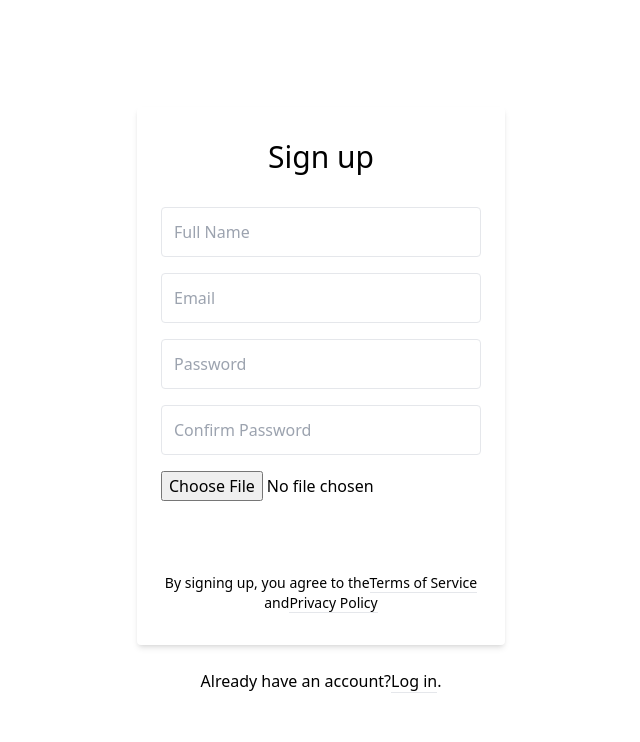
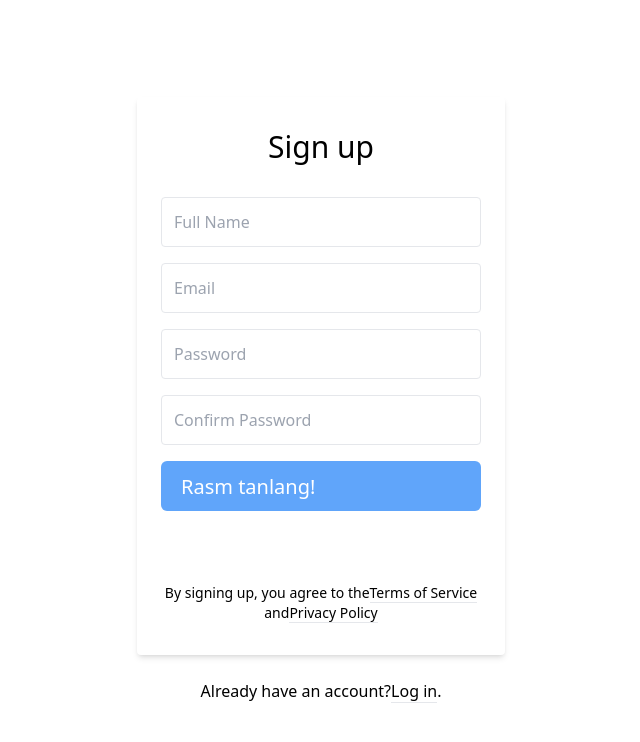
Before and after one commit to kodirov8788/telegram-clone-tailwind, a React (Create React App) app: page /register in a window 1280 px wide. Shown: the top 742 px of the page, without its empty margins (319-959 px from the left). Built offline with nearby package versions, Linux system fonts and the light colour scheme.

Commit message:
dasdasda

```diff
--- a/src/pages/Register.js
+++ b/src/pages/Register.js
@@ -1,4 +1,5 @@
 import React from 'react'
+import Img1 from "../1.jpg"
 
 function Register() {
     const style = {
@@ -32,7 +33,10 @@ function Register() {
                             className="block border border-grey-light w-full p-3 rounded mb-4"
                             name="confirm_password"
                             placeholder="Confirm Password" />
-                        <input type="file" />
+                        <div className=" h-[50px]  relative rounded-md  w-full bg-blue-400">
+                            <input type="file" className='w-full h-full opacity-0 cursor-pointer bg-none' />
+                            <h1 className='absolute top-3 text-xl left-[20px] text-white z-10'>Rasm tanlang!</h1>
+                        </div>
 
                         <button
                             type="submit"
```
Also changed, not shown: src/1.jpg (added).
